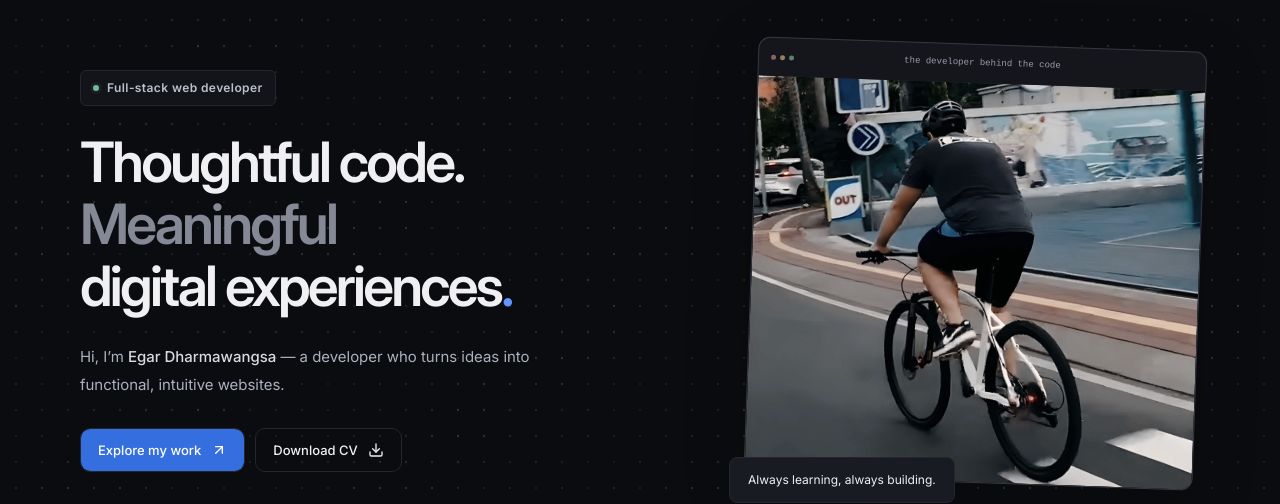
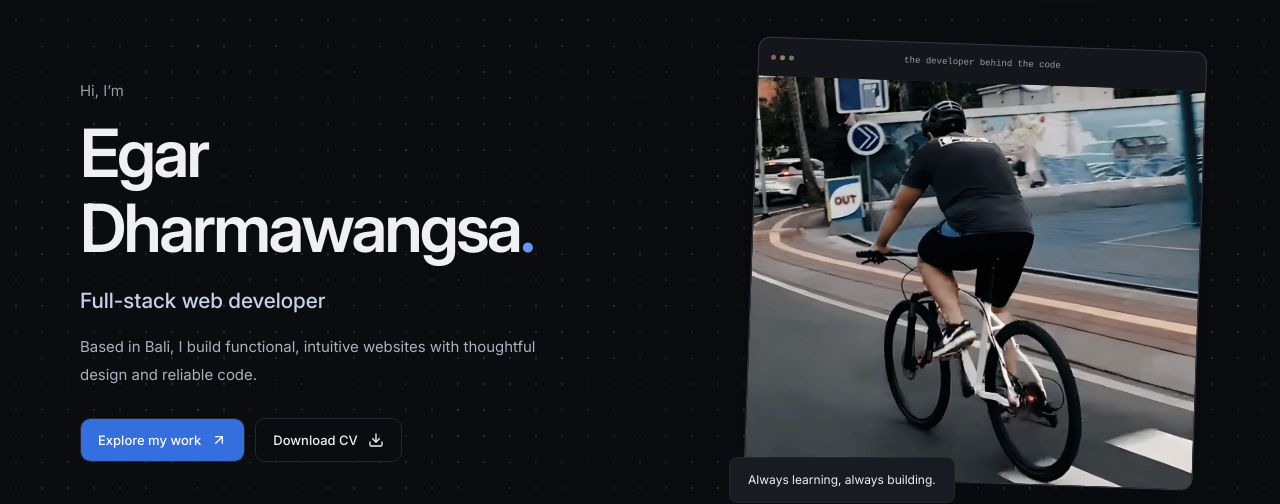
Before and after one commit to EgarDharmawangsa/egarworks, a Next.js app: page / in a window 1280 px wide. Shown: the part 133-637 px from the top of the page. Built offline with nearby package versions, Linux system fonts and the light colour scheme; no server answers.

Commit message:
Make Egar Dharmawangsa the main hero heading

```diff
--- a/src/app/globals.css
+++ b/src/app/globals.css
@@ -149,25 +149,6 @@ button:focus-visible {
   letter-spacing: 1.5px;
   color: #969aaa;
 }
-.hero .eyebrow {
-  display: inline-flex;
-  letter-spacing: 0.4px;
-  font-size: 12px;
-  padding: 8px 12px;
-  border: 1px solid var(--border);
-  border-radius: 6px;
-  background: #121419;
-  color: #bcc0cc;
-}
-.status-dot {
-  width: 6px;
-  height: 6px;
-  display: inline-block;
-  flex-shrink: 0;
-  border-radius: 50%;
-  background: #79b79a;
-  box-shadow: 0 0 0 3px #79b79a12;
-}
 h1,
 h2,
 h3,
@@ -184,16 +165,26 @@ h1 {
 .muted-heading {
   color: #858895;
 }
+.hero-greeting {
+  color: var(--muted-foreground);
+  font-size: 15px;
+}
+.hero h1 {
+  font-size: clamp(40px, 5.2vw, 70px);
+  margin-top: 14px;
+}
+.hero-role {
+  margin-top: 20px;
+  font-size: clamp(17px, 1.8vw, 21px);
+  color: #c7d2e8;
+  font-weight: 500;
+}
 .hero-intro {
   color: #acb1be;
   line-height: 1.85;
   max-width: 460px;
-  margin-top: 25px;
+  margin-top: 16px;
   font-size: 15px;
-}
-.hero-intro strong {
-  color: #d8dae1;
-  font-weight: 500;
 }
 .hero-actions {
   display: flex;
--- a/src/components/hero/index.tsx
+++ b/src/components/hero/index.tsx
@@ -3,23 +3,21 @@ import { ArrowDown, ArrowUpRight, Download } from "lucide-react";
 import { Button } from "@/components/ui/button";
 import { siteConfig } from "@/config/site";
 export default function Hero() {
+  const [firstName, ...lastName] = siteConfig.owner.split(" ");
   return (
     <section className="shell hero" id="hero">
       <div className="hero-copy">
-        <span className="eyebrow">
-          <span className="status-dot" />
-          {siteConfig.role}
-        </span>
+        <p className="hero-greeting">Hi, I’m</p>
         <h1>
-          Thoughtful code.
+          {firstName}
           <br />
-          <span className="muted-heading">Meaningful</span>
-          <br />
-          digital experiences<span className="blue-dot">.</span>
+          {lastName.join(" ")}
+          <span className="blue-dot">.</span>
         </h1>
+        <p className="hero-role">{siteConfig.role}</p>
         <p className="hero-intro">
-          Hi, I’m <strong>{siteConfig.owner}</strong> — a developer who turns
-          ideas into functional, intuitive websites.
+          Based in Bali, I build functional, intuitive websites with thoughtful
+          design and reliable code.
         </p>
         <div className="hero-actions">
           <Button asChild size="lg">
```
